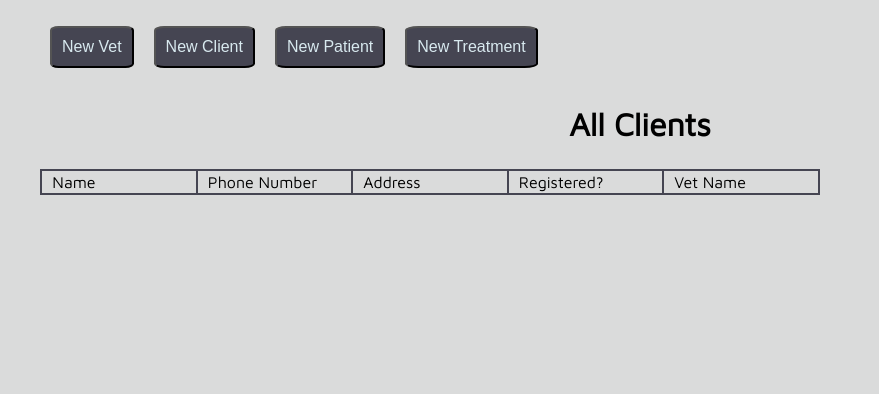
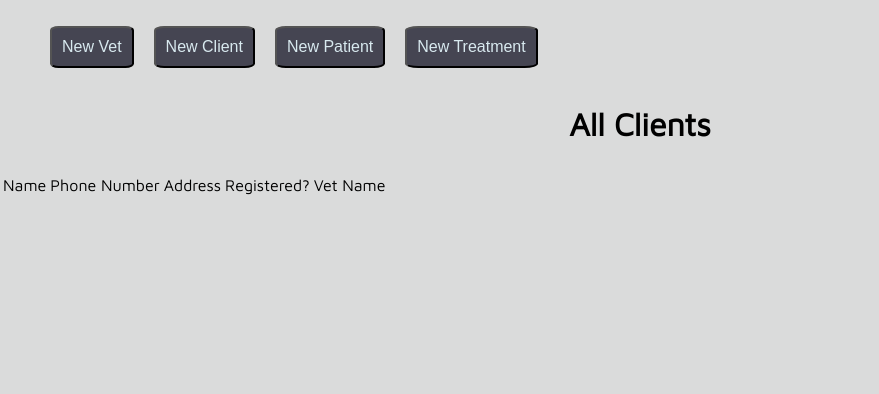
Before and after one commit to matt-hutcheson/vet_management_app_python, a Flask app: page /clients in a window 1280 px wide. Shown: the part 77-471 px from the top of the page, without its empty margins (0-879 px from the left). Run offline with Flask 2, Linux system fonts and the light colour scheme; data that the repository does not hold is empty; some libraries are stand-ins or nearby versions.

Commit message:
chenged clients lists to table

```diff
--- a/templates/clients/index.html
+++ b/templates/clients/index.html
@@ -3,83 +3,56 @@
 {% block main %}
 <article class="index" id="index-clients">
     <h2>All Clients</h2>
-    <div class="clients-table">
-        <ul class="clients-headings">
-            <li class="table-cell">
-                Name
-            </li class="table-cell">
-            <!-- <li>
-                Pets
-            </li> -->
-            <li class="table-cell">
-                Phone Number
-            </li>
-            <li class="table-cell">
-                Address
-            </li>
-            <li class="table-cell">
-                Registered?
-            </li>
-            <li class="table-cell-last">
-                Vet Name
-            </li>
-            <li>
-                <!-- for styling -->
-            </li>
-            <li>
-                <!-- for styling -->
-            </li>
-            <li>
-                <!-- for styling -->
-            </li>
-        </ul>
-
+    <table class="clients-table">
+        <thead>
+            <tr>
+                <th colspan="2"></th>
+            </tr>
+        </thead>
+        <tbody>
+            <tr>
+                <td>Name</td>
+                <td>Phone Number</td>
+                <td>Address</td>
+                <td>Registered?</td>
+                <td>Vet Name</td>
+                <td></td>
+                <td></td>
+                <td></td>
+            </tr>
             {% for client in all_clients %}
-
-        <ul class="clients-object">
-            <li class="table-cell">
-                {{ client.first_name}} {{ client.last_name}}
-            </li>
-            <!-- <li>
-                {% for pet in pets %}
-                    <a href="/pet/<{{ pet.id }}>/edit"></a>{{ pet.name }}
-                {% endfor %}
-            </li> -->
-            <li class="table-cell">
-                {{ client.phone_number[0:5] }} {{ client.phone_number[5:8] }} {{ client.phone_number[8:] }}
-            </li>
-            <li class="table-cell">
-                {{ client.address }}
-            </li>
-            <li class="table-cell">
+            <tr>
+                <td>{{ client.first_name}} {{ client.last_name}}</td>
+                <td>{{ client.phone_number[0:5] }} {{ client.phone_number[5:8] }} {{ client.phone_number[8:] }}</td>
+                <td>{{ client.address }}</td>
+                <td>
                     {% if client.registered == True %}
                     Y
                 {% endif %}
                 {% if client.registered == False %}
                     N
                 {% endif %}
-            </li>
-            <li class="table-cell-last">
-                {{ client.vet.first_name }} {{ client.vet.last_name}}
-            </li>
-            <li>
+                </td>
+                <td>{{ client.vet.first_name }} {{ client.vet.last_name}}</td>
+                <td>
                     <form action="/clients/{{ client.id }}/all-pets" method="get">
                         <input type="submit" value="Show All Pets" class="button-submit table-button">
                     </form>
-            </li>
-            <li>
+                </td>
+                <td>
                     <form action="/clients/{{ client.id }}/edit" method="get">
                         <input type="submit" value="Edit" class="button-submit table-button">
                     </form>
-            </li>
-            <li>
+                </td>
+                <td>
                     <form action="/clients/{{ client.id }}/delete" method="POST">
                         <input type="submit" value="Delete" class="button-submit table-button">
                     </form>
-            </li>
-        </ul>
-    </div>
+                </td>
+            </tr>
+            {% endfor %}
+        </tbody>
+    </table>
 </article>
-{% endfor %}
 
 {% endblock %}
```
Lines whose indentation alone changed are shown as unchanged.
